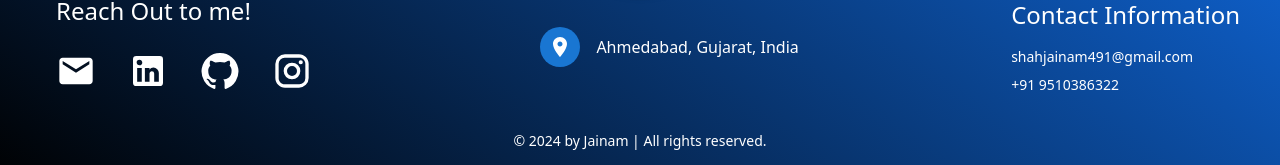
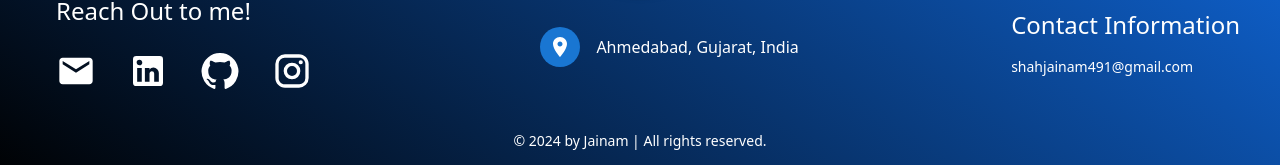
Before and after one commit to jainam844/React-Portfolio, a React (Vite) app: page / in a window 1280 px wide. Shown: the part 5366-5531 px from the top of the page. Built offline with nearby package versions, Linux system fonts and the light colour scheme; the HTML template or start-up script is replaced by a standard one.

Commit message:
Update Contact.tsx

```diff
--- a/src/components/Section/Contact.tsx
+++ b/src/components/Section/Contact.tsx
@@ -95,11 +95,6 @@
                                 shahjainam491@gmail.com
                             </Link>
                         </Typography>
-                        <Typography variant="body2">
-                            <Link href="tel:+91 9510386322" color="inherit" sx={{ textDecoration: 'none' }}>
-                                +91 9510386322
-                            </Link>
-                        </Typography>
                     </Box>
                 </Box>
 
```
